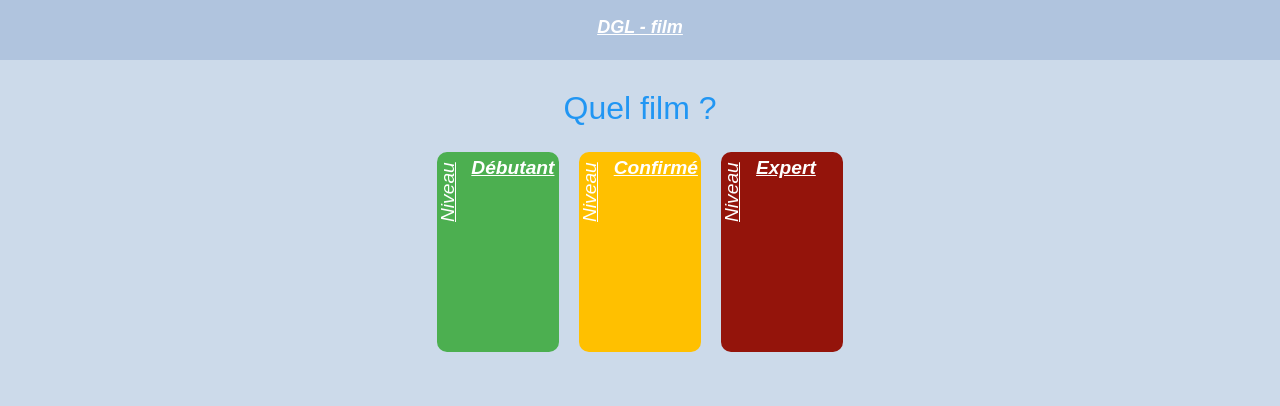
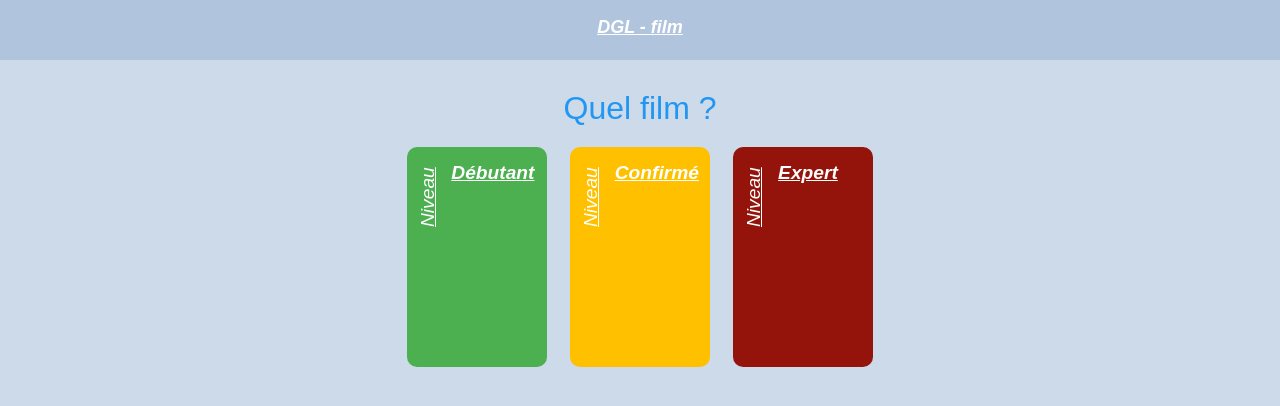
Before and after one commit to GodefroyL/questionnaire-film, a Jekyll site: the page built from html/questionnaire_par_type/quel_film.html, in a window 1280 px wide. Shown: the top 406 px of the page. Built offline with Jekyll 4.4.1, drawn with Linux system fonts in a browser that asks for light colours.

Commit message:
corr niveau css

```diff
--- a/static/css/niveau.css
+++ b/static/css/niveau.css
@@ -4,12 +4,12 @@
     display: flex;
     flex-direction: row;
     column-gap: 5%;
-    padding: 5px;
 }
 
 .lien_niveau {
     display: flex;
     border-radius: 10px;
+    padding: 10px;
     min-height: 200px;
     max-height: 400px;
     height: 80%;
@@ -39,6 +39,7 @@
     .choix_niveaux {
         flex-direction: column;
         row-gap: 10px;
+        width: 90%;
     }
     .lien_niveau {
         min-height: auto;
```
